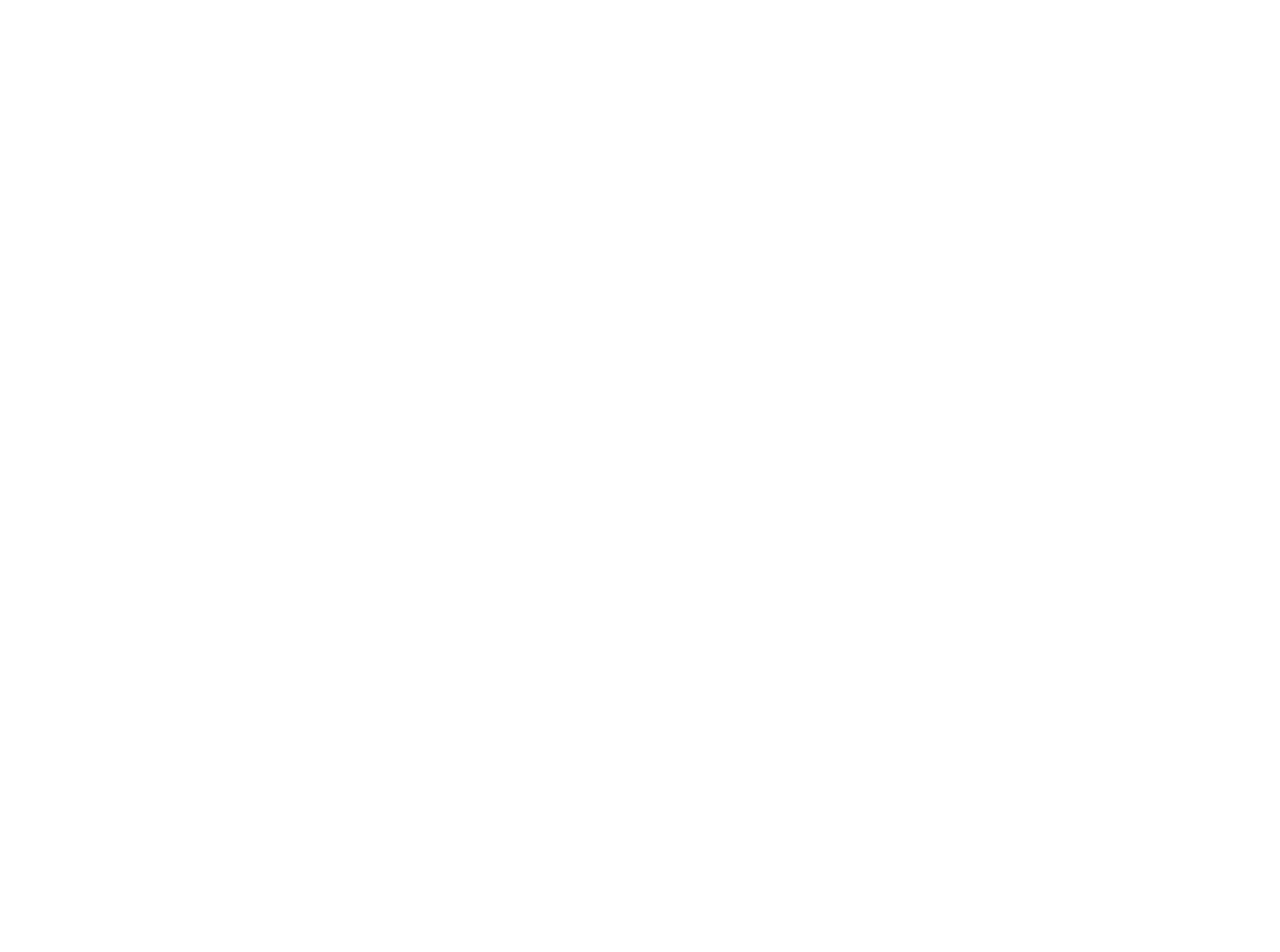
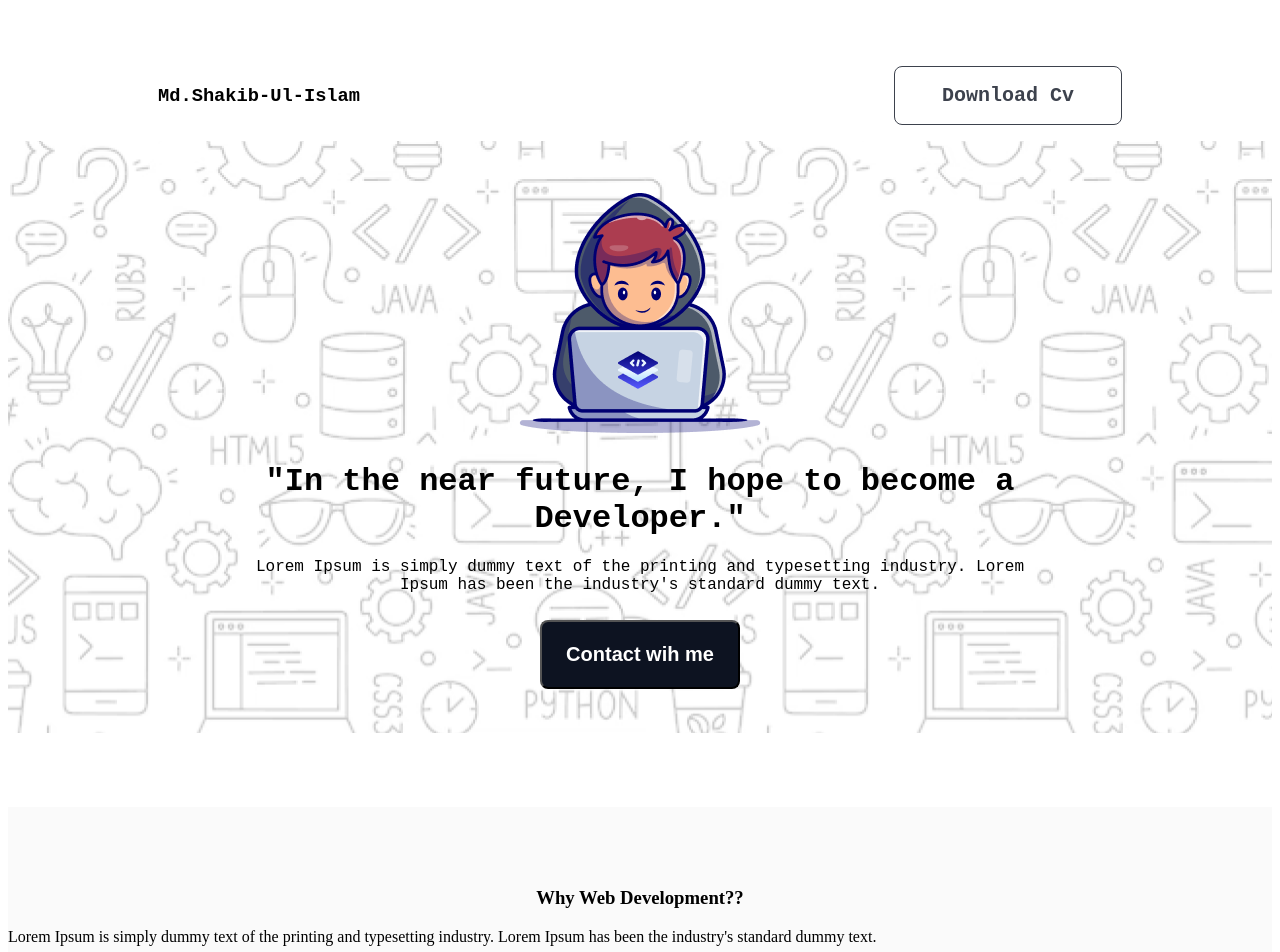
Before and after one commit to mrshakibbd/dev-portfolio, a plain HTML site: page index.html in a window 1280 px wide. Shown: the top 952 px of the page. Before the commit the page ends 800 px from the top, so only its background shows below. Drawn offline with Linux system fonts and the light colour scheme; a web font is replaced by a local one.

Commit message:
added all

```diff
--- a/index.html
+++ b/index.html
@@ -4,8 +4,73 @@
     <meta charset="UTF-8">
     <meta name="viewport" content="width=., initial-scale=1.0">
     <title>Developer Portfolio</title>
+    <link rel="preconnect" href="https://fonts.googleapis.com">
+<link rel="preconnect" href="https://fonts.gstatic.com" crossorigin>
+<link href="https://fonts.googleapis.com/css2?family=Azeret+Mono:ital,wght@0,100..900;1,100..900&display=swap" rel="stylesheet">
+
+<link rel="stylesheet" href="styles/styles.css">
 </head>
+
 <body>
+<header>
+    <nav>
+        <h3 class="nav name azeret-mono-normal">Md.Shakib-Ul-Islam</h3>
+
+        <ul>
+
+            <li><button class="nav-button azeret-mono-normal">Download Cv</button></li>
+        </ul>
+    </nav>
+
+
+    <div class="hero">
+    <div class="banner">
+
+        <div class="banner imoji"><img src="assets/Group.png" alt=""></div>
+
+        <div class="banner-text">
+        <div class="banner title azeret-mono-normal"> <h1>"In the near future, I hope to become a Developer."</h1> </div>
+
+
+        <p class="section description azeret-mono-normal">Lorem Ipsum is simply dummy text of the printing and typesetting industry. Lorem Ipsum has been the industry's standard dummy text.</p></div>
+
+        <div class="banner button"><button>Contact wih me</button></div></div>
+
+
+
+    </div>
+</header>
+
+<main>
+<section class="second-section">
+
+
+    <h3 class="why-web">Why Web Development??</h3>
+    <p class="why-web-description">Lorem Ipsum is simply dummy text of the printing and typesetting industry. Lorem Ipsum has been the industry's standard dummy text.</p>
+
+
+    <div class="second-section-second-box">
+    <div>
+        <h2 class="secondary-section-title">I will Do Coding and Change The World</h2>
+        <p class="secondary-section-sub-title">Lorem Ipsum is simply dummy text of the printing and typesetting industry.</p>
+        <button>Learn More</button>
+    </div>
+
+    <div><img src="./assets/Layer_1.png"alt=""></div>
+
+</div>
+
+
+
+
+
+
+
+
+
+</section>
+
+</main>
 
 </body>
 </html>
--- /dev/null
+++ b/styles/styles.css
@@ -0,0 +1,108 @@
+.azeret-mono-normal{
+    font-family: "Azeret Mono", monospace , sans-serif;
+    font-optical-sizing: auto;
+    font-style: normal;}
+
+
+nav{
+display: flex;
+align-items: center;
+justify-content: space-between;
+margin-top: 50px;
+margin-right: 150px;
+margin-left: 150px;
+}
+
+.nav name{
+    font-size: 28px;
+    font-weight: 800px;
+    width: 114px;
+    height: 34px;
+    line-height: 33px;
+}
+
+nav ul li{
+
+    text-decoration: none;
+    list-style: none;
+}
+
+.hero{
+display: flex;
+background-image: url("../assets/Hero-bg.png");
+justify-content: center;
+}
+
+.banner{
+margin-top: 26px;
+ text-align: center;
+ justify-content: center;
+}
+
+.banner-text{
+
+    justify-content: center;
+    margin-left: 221px;
+    margin-right: 221px;
+
+
+}
+
+.banner-title{
+
+    display: flex;
+    text-align: center;
+    margin-bottom: 24px;
+
+}
+
+.section description{
+
+    font-size: 16px;
+    font-weight: 400px;
+    margin-bottom: 32px;
+
+}
+
+
+.nav-button{
+display: flex;
+width: 228px;
+height: auto 58px;
+flex-direction: row;
+justify-content: center;
+align-items: center;
+padding: 17px 24px 17px 24px;
+box-sizing: border-box;
+background-color: rgb(255, 255, 255);
+border: 1px solid rgb(13, 19, 33);
+border-radius: 8px;
+opacity: 0.8;
+font-size: 20px;
+font-weight: 600;
+color: rgb(13, 19, 33);
+}
+
+.banner button{
+justify-content: center;
+align-items: center;
+padding: 21px 24px 21px 24px;
+border-radius: 8px;
+background: rgb(13, 19, 33);
+font-size: 20px;
+font-weight: 600;
+color: rgb(255, 255, 255);
+margin-bottom: 44px;
+}
+
+
+.second-section{
+
+    background-color: rgba(13, 19, 33, 0.02);
+    margin-top: 74px;
+}
+
+.why-web{
+text-align: center;
+padding-top: 80px;
+}
```
